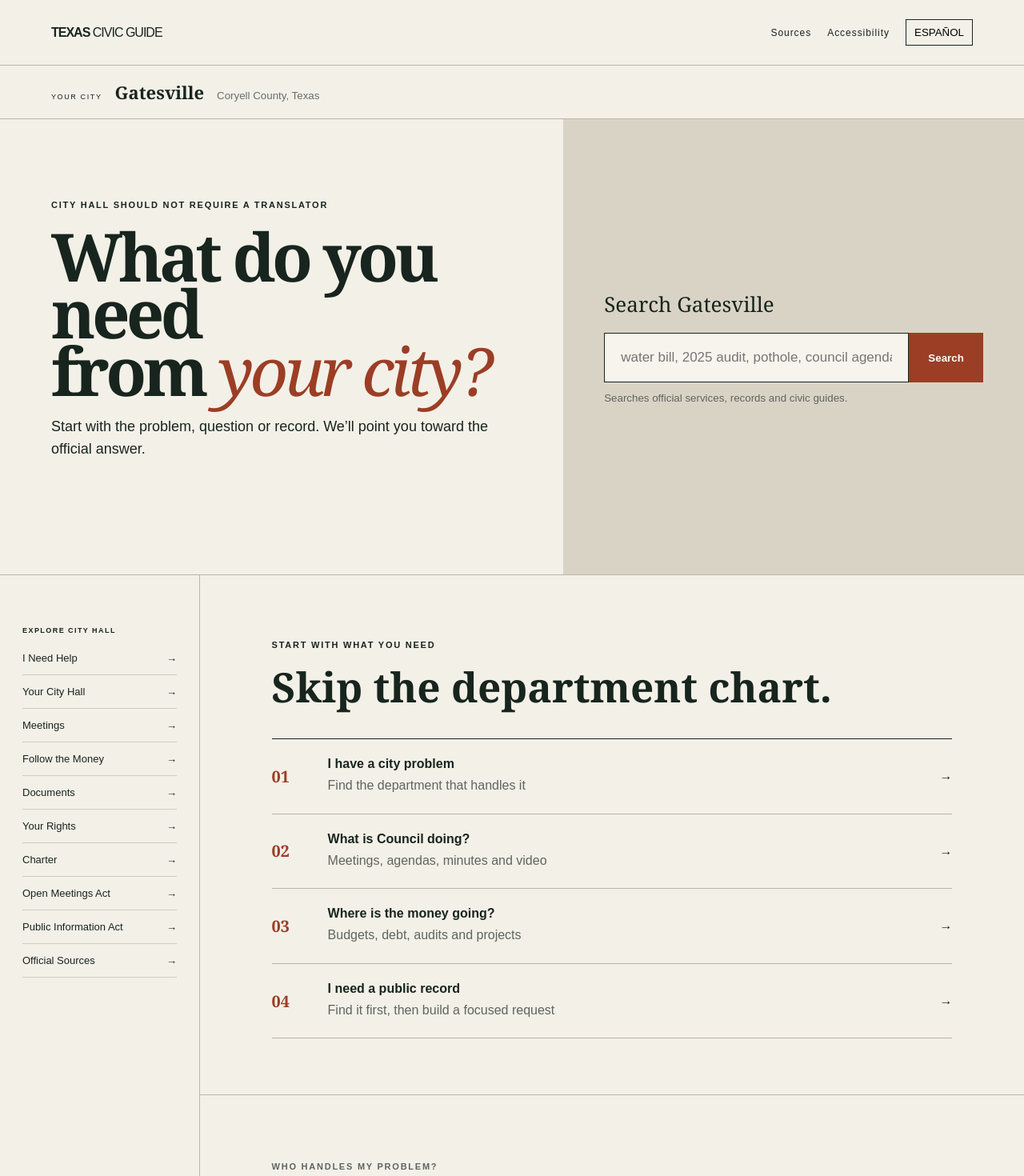
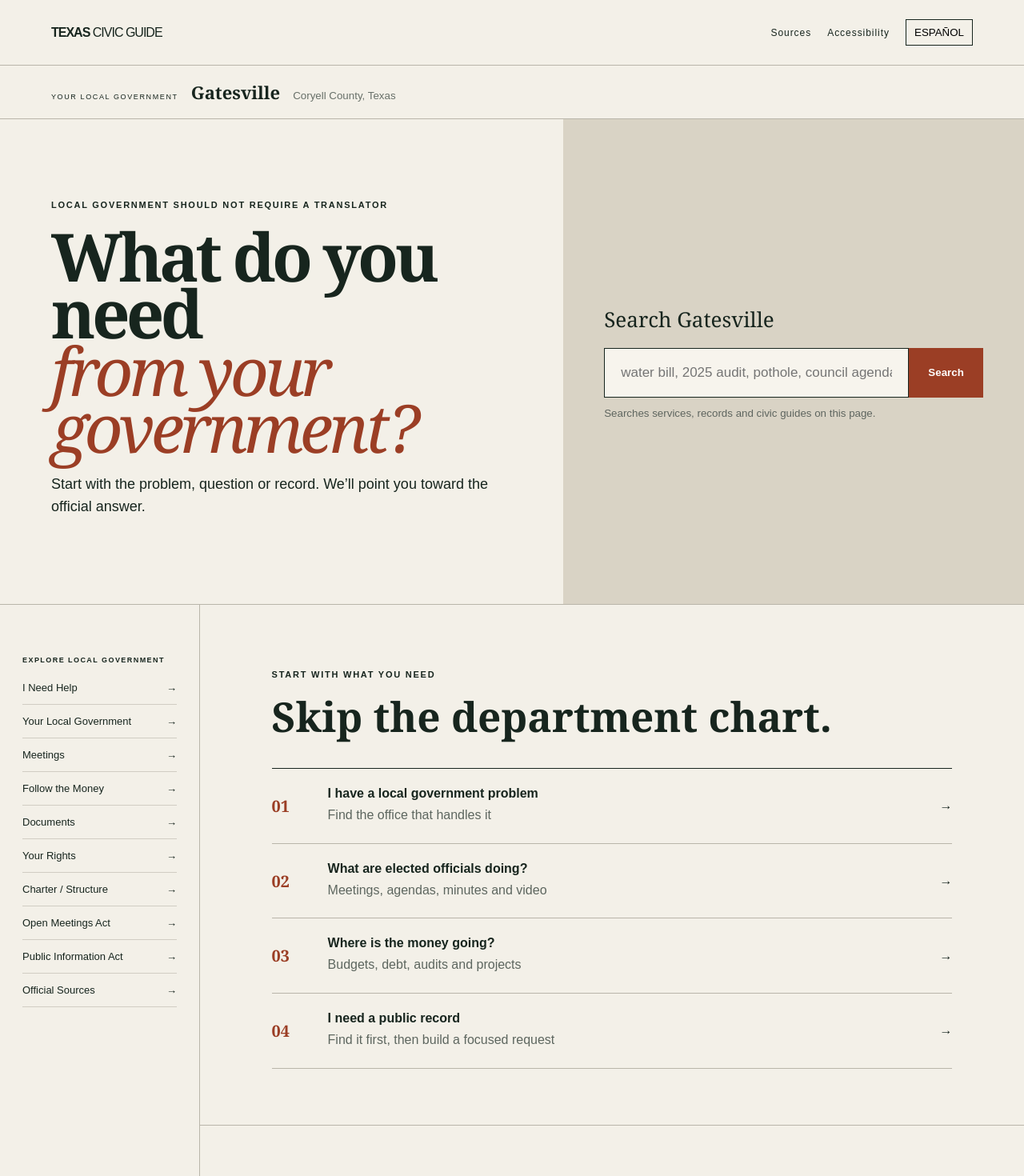
Before and after one commit to cryptoqueen23/texas-civic-guide, a Next.js app: page /gatesville in a window 1280 px wide. Shown: the top 1470 px of the page at 80% size. Built offline with nearby package versions, Linux system fonts and the light colour scheme.

Commit message:
Make Spanish toggle and resident search functional

```diff
--- a/components/CityHome.tsx
+++ b/components/CityHome.tsx
@@ -1,37 +1,80 @@
-type CityHomeProps = { city: string; subtitle: string; officialUrl: string };
+'use client';
 
-const actions = [
-  ['I have a city problem', 'Find the department that handles it', '#help'],
-  ['What is Council doing?', 'Meetings, agendas, minutes and video', '#meetings'],
-  ['Where is the money going?', 'Budgets, debt, audits and projects', '#money'],
-  ['I need a public record', 'Find it first, then build a focused request', '#records'],
+import { FormEvent, useMemo, useState } from 'react';
+
+type CityHomeProps = {
+  city: string;
+  subtitle: string;
+  officialUrl: string;
+  jurisdictionType?: 'city' | 'county';
+};
+
+type Lang = 'en' | 'es';
+
+const copy = {
+  en: {
+    sources:'Sources', accessibility:'Accessibility', toggle:'ESPAÑOL', your:'YOUR LOCAL GOVERNMENT',
+    eyebrow:'LOCAL GOVERNMENT SHOULD NOT REQUIRE A TRANSLATOR', heroA:'What do you need', heroB:'from your government?',
+    intro:'Start with the problem, question or record. We’ll point you toward the official answer.', search:'Search',
+    placeholder:'water bill, 2025 audit, pothole, council agenda…', searchNote:'Searches services, records and civic guides on this page.',
+    explore:'EXPLORE LOCAL GOVERNMENT', start:'START WITH WHAT YOU NEED', skip:'Skip the department chart.',
+    noResults:'No verified match yet. Try a broader term or use the official website.', results:'Search results',
+    official:'Official sources remain authoritative.', visit:'Visit the official website', independent:'Independent civic education resource',
+    notAffiliated:'Not affiliated with the City of Copperas Cove, City of Gatesville, or Coryell County.',
+  },
+  es: {
+    sources:'Fuentes', accessibility:'Accesibilidad', toggle:'ENGLISH', your:'TU GOBIERNO LOCAL',
+    eyebrow:'EL GOBIERNO LOCAL NO DEBERÍA NECESITAR TRADUCTOR', heroA:'¿Qué necesitas', heroB:'de tu gobierno?',
+    intro:'Empieza con el problema, la pregunta o el documento. Te dirigiremos a la respuesta oficial.', search:'Buscar',
+    placeholder:'factura de agua, auditoría 2025, bache, agenda del concejo…', searchNote:'Busca servicios, registros y guías cívicas en esta página.',
+    explore:'EXPLORA TU GOBIERNO LOCAL', start:'EMPIEZA CON LO QUE NECESITAS', skip:'No necesitas saber qué departamento buscar.',
+    noResults:'Todavía no hay una coincidencia verificada. Prueba un término más amplio o usa el sitio oficial.', results:'Resultados de búsqueda',
+    official:'Las fuentes oficiales siguen siendo la autoridad.', visit:'Visitar el sitio oficial', independent:'Recurso independiente de educación cívica',
+    notAffiliated:'No está afiliado con la Ciudad de Copperas Cove, la Ciudad de Gatesville ni el Condado de Coryell.',
+  }
+};
+
+const nav = {
+  en:['I Need Help','Your Local Government','Meetings','Follow the Money','Documents','Your Rights','Charter / Structure','Open Meetings Act','Public Information Act','Official Sources'],
+  es:['Necesito Ayuda','Tu Gobierno Local','Reuniones','Sigue el Dinero','Documentos','Tus Derechos','Carta / Estructura','Ley de Reuniones Abiertas','Ley de Información Pública','Fuentes Oficiales']
+};
+
+const sections = [
+  {id:'help', en:'I have a local government problem', es:'Tengo un problema con el gobierno local', descEn:'Find the office that handles it', descEs:'Encuentra la oficina que lo atiende', keywords:'water sewer utility trash street pothole drainage permit inspection code animal court record election tax sheriff clerk agua alcantarillado factura basura calle bache drenaje permiso inspección código animal tribunal registro elección impuesto alguacil secretario'},
+  {id:'meetings', en:'What are elected officials doing?', es:'¿Qué están haciendo los funcionarios electos?', descEn:'Meetings, agendas, minutes and video', descEs:'Reuniones, agendas, actas y video', keywords:'meeting agenda council commissioners court minutes video speak public comment reunión agenda concejo comisionados actas video hablar comentario público'},
+  {id:'money', en:'Where is the money going?', es:'¿A dónde va el dinero?', descEn:'Budgets, debt, audits and projects', descEs:'Presupuestos, deuda, auditorías y proyectos', keywords:'budget audit debt tax bond contract procurement capital water sewer presupuesto auditoría deuda impuesto bono contrato compras capital'},
+  {id:'records', en:'I need a public record', es:'Necesito un registro público', descEn:'Find it first, then build a focused request', descEs:'Encuéntralo primero y luego prepara una solicitud precisa', keywords:'record TPIA PIR open records public information document ordinance resolution report campaign finance registro información pública documento ordenanza resolución informe campaña finanzas'},
+  {id:'rights', en:'What are my rights?', es:'¿Cuáles son mis derechos?', descEn:'Texas open government and local authority', descEs:'Gobierno abierto de Texas y autoridad local', keywords:'rights charter open meetings OMA public information PIA TPIA speak council authority manager derechos carta reuniones abiertas información pública hablar autoridad administrador'}
 ];
 
-const nav = ['I Need Help','Your City Hall','Meetings','Follow the Money','Documents','Your Rights','Charter','Open Meetings Act','Public Information Act','Official Sources'];
-
 export default function CityHome({ city, subtitle, officialUrl }: CityHomeProps) {
-  return <main id="main">
-    <header className="city-header">
-      <a className="wordmark" href="/">TEXAS <span>CIVIC GUIDE</span></a>
-      <nav aria-label="Utility"><a href="#sources">Sources</a><a href="#accessibility">Accessibility</a><button type="button">ESPAÑOL</button></nav>
-    </header>
-    <div className="city-label"><span>YOUR CITY</span><strong>{city}</strong><small>{subtitle}</small></div>
-    <section className="resident-hero">
-      <div className="hero-copy"><p className="eyebrow">CITY HALL SHOULD NOT REQUIRE A TRANSLATOR</p><h1>What do you need<br/>from <em>your city?</em></h1><p>Start with the problem, question or record. We’ll point you toward the official answer.</p></div>
-      <form className="big-search" action="#search"><label htmlFor="city-search">Search {city}</label><div><input id="city-search" name="q" placeholder="water bill, 2025 audit, pothole, council agenda…"/><button>Search</button></div><small>Searches official services, records and civic guides.</small></form>
+  const [lang,setLang]=useState<Lang>('en');
+  const [query,setQuery]=useState('');
+  const [submitted,setSubmitted]=useState(false);
+  const t=copy[lang];
+  const results=useMemo(()=>{
+    const q=query.trim().toLowerCase();
+    if(!q) return [];
+    return sections.filter(s => `${s.en} ${s.es} ${s.descEn} ${s.descEs} ${s.keywords}`.toLowerCase().includes(q));
+  },[query]);
+  function submit(e:FormEvent){e.preventDefault();setSubmitted(true);requestAnimationFrame(()=>document.getElementById('search-results')?.scrollIntoView({behavior:'smooth',block:'start'}));}
+  const ids=['help','hall','meetings','money','documents','rights','charter','oma','pia','sources'];
+  return <main id="main" lang={lang}>
+    <header className="city-header"><a className="wordmark" href="/">TEXAS <span>CIVIC GUIDE</span></a><nav aria-label="Utility"><a href="#sources">{t.sources}</a><a href="#accessibility">{t.accessibility}</a><button type="button" onClick={()=>{setLang(lang==='en'?'es':'en');setSubmitted(false)}} aria-label={lang==='en'?'Cambiar a español':'Switch to English'}>{t.toggle}</button></nav></header>
+    <div className="city-label"><span>{t.your}</span><strong>{city}</strong><small>{subtitle}</small></div>
+    <section className="resident-hero"><div className="hero-copy"><p className="eyebrow">{t.eyebrow}</p><h1>{t.heroA}<br/><em>{t.heroB}</em></h1><p>{t.intro}</p></div>
+      <form className="big-search" onSubmit={submit}><label htmlFor="city-search">{t.search} {city}</label><div><input id="city-search" value={query} onChange={e=>{setQuery(e.target.value);setSubmitted(false)}} placeholder={t.placeholder}/><button type="submit">{t.search}</button></div><small>{t.searchNote}</small></form>
     </section>
-    <div className="city-layout">
-      <aside><p>EXPLORE CITY HALL</p>{nav.map((item,i)=><a key={item} href={'#'+['help','hall','meetings','money','documents','rights','charter','oma','pia','sources'][i]}>{item}<span>→</span></a>)}</aside>
-      <div className="city-content">
-        <section className="start"><p className="section-kicker">START WITH WHAT YOU NEED</p><h2>Skip the department chart.</h2><div className="action-list">{actions.map(([title,desc,href],i)=><a href={href} key={title}><b>0{i+1}</b><div><strong>{title}</strong><span>{desc}</span></div><i>→</i></a>)}</div></section>
-        <section id="help" className="editorial-section"><p className="section-kicker">WHO HANDLES MY PROBLEM?</p><h2>Get to the right desk the first time.</h2><p>Water and sewer · utility billing · trash · streets and potholes · drainage · permits · inspections · code enforcement · animal control · police non-emergency · fire · parks · municipal court · public records · elections · finance · HR · economic development · after-hours emergencies</p></section>
-        <section id="meetings" className="editorial-section split"><div><p className="section-kicker">WHAT IS COUNCIL DOING?</p><h2>Meetings without the scavenger hunt.</h2><p>Next meeting, agenda, packet, minutes, video, how to speak and the Open Meetings Act rules that matter to residents.</p></div><div className="source-note"><b>Official first</b><p>Every meeting link and factual summary should trace back to the city or State of Texas.</p></div></section>
-        <section id="money" className="editorial-section"><p className="section-kicker">FOLLOW THE MONEY</p><h2>Numbers need receipts.</h2><p>Tax rates, budgets, debt, bonds, certificates of obligation, enterprise funds, audits, contracts and capital projects, with an official source attached to every number.</p></section>
-        <section id="records" className="dark-section"><p>FIND IT BEFORE YOU PIR IT</p><h2>The record may already be public.</h2><span>Search budgets, audits, contracts, agendas, minutes, ordinances, resolutions, reports and campaign finance before writing a Public Information Act request.</span><a href="#documents">Search existing records →</a></section>
-        <section id="rights" className="editorial-section"><p className="section-kicker">YOUR RIGHTS</p><h2>Texas law, translated into human.</h2><p>Learn the Charter, Open Meetings Act and Public Information Act from shared statewide legal modules, then see how they apply to {city}.</p></section>
-        <section id="sources" className="sources"><strong>Official sources remain authoritative.</strong><a href={officialUrl}>Visit the official {city} website ↗</a></section>
-      </div>
-    </div>
-    <footer><div><b>Texas Civic Guide</b><span>Independent civic education resource</span></div><p>Not affiliated with the City of Copperas Cove or City of Gatesville.</p><nav><a href="#sources">Sources</a><a href="#accessibility">Accessibility</a><a href="#">Español</a><a href="#">Disclaimer</a><a href="https://www.tree.phoenixsecuritas.com">Phoenix Securitas ↗</a></nav></footer>
+    {submitted && <section id="search-results" className="search-results" aria-live="polite"><p className="section-kicker">{t.results}</p>{results.length? <div className="action-list">{results.map((r,i)=><a href={'#'+r.id} key={r.id}><b>0{i+1}</b><div><strong>{lang==='en'?r.en:r.es}</strong><span>{lang==='en'?r.descEn:r.descEs}</span></div><i>→</i></a>)}</div>:<p>{t.noResults} <a href={officialUrl} target="_blank" rel="noreferrer">{t.visit} ↗</a></p>}</section>}
+    <div className="city-layout"><aside><p>{t.explore}</p>{nav[lang].map((item,i)=><a key={item} href={'#'+ids[i]}>{item}<span>→</span></a>)}</aside><div className="city-content">
+      <section className="start"><p className="section-kicker">{t.start}</p><h2>{t.skip}</h2><div className="action-list">{sections.slice(0,4).map((s,i)=><a href={'#'+s.id} key={s.id}><b>0{i+1}</b><div><strong>{lang==='en'?s.en:s.es}</strong><span>{lang==='en'?s.descEn:s.descEs}</span></div><i>→</i></a>)}</div></section>
+      <section id="help" className="editorial-section"><p className="section-kicker">{lang==='en'?'WHO HANDLES MY PROBLEM?':'¿QUIÉN ATIENDE MI PROBLEMA?'}</p><h2>{lang==='en'?'Get to the right office the first time.':'Llega a la oficina correcta desde el principio.'}</h2><p>{lang==='en'?'Water and sewer · utility billing · trash · streets and potholes · drainage · permits · inspections · code enforcement · animal control · police/sheriff non-emergency · fire · parks · municipal/county court · public records · elections · finance · HR · economic development · after-hours emergencies':'Agua y alcantarillado · facturación · basura · calles y baches · drenaje · permisos · inspecciones · cumplimiento de códigos · control de animales · policía/alguacil no emergencia · bomberos · parques · tribunal municipal/del condado · registros públicos · elecciones · finanzas · recursos humanos · desarrollo económico · emergencias fuera de horario'}</p></section>
+      <section id="meetings" className="editorial-section split"><div><p className="section-kicker">{lang==='en'?'WHAT ARE THEY DOING?':'¿QUÉ ESTÁN HACIENDO?'}</p><h2>{lang==='en'?'Meetings without the scavenger hunt.':'Reuniones sin búsqueda del tesoro.'}</h2><p>{lang==='en'?'Next meeting, agenda, packet, minutes, video, how to speak and the Open Meetings Act rules that matter to residents.':'Próxima reunión, agenda, paquete, actas, video, cómo participar y las reglas de la Ley de Reuniones Abiertas que importan a los residentes.'}</p></div><div className="source-note"><b>{lang==='en'?'Official first':'Primero lo oficial'}</b><p>{lang==='en'?'Every factual summary should trace back to the local government or State of Texas.':'Todo resumen factual debe poder rastrearse al gobierno local o al Estado de Texas.'}</p></div></section>
+      <section id="money" className="editorial-section"><p className="section-kicker">{lang==='en'?'FOLLOW THE MONEY':'SIGUE EL DINERO'}</p><h2>{lang==='en'?'Numbers need receipts.':'Los números necesitan recibos.'}</h2><p>{lang==='en'?'Tax rates, budgets, debt, bonds, audits, contracts and capital projects, with an official source attached to every number.':'Tasas de impuestos, presupuestos, deuda, bonos, auditorías, contratos y proyectos de capital, con una fuente oficial para cada cifra.'}</p></section>
+      <section id="records" className="dark-section"><p>{lang==='en'?'FIND IT BEFORE YOU PIR IT':'ENCUÉNTRALO ANTES DE PEDIRLO'}</p><h2>{lang==='en'?'The record may already be public.':'El registro quizá ya sea público.'}</h2><span>{lang==='en'?'Search budgets, audits, contracts, agendas, minutes, ordinances, resolutions, reports and campaign finance before writing a Public Information Act request.':'Busca presupuestos, auditorías, contratos, agendas, actas, ordenanzas, resoluciones, informes y finanzas de campaña antes de presentar una solicitud de información pública.'}</span></section>
+      <section id="rights" className="editorial-section"><p className="section-kicker">{lang==='en'?'YOUR RIGHTS':'TUS DERECHOS'}</p><h2>{lang==='en'?'Texas law, translated into human.':'La ley de Texas, explicada en lenguaje humano.'}</h2><p>{lang==='en'?`Learn the Open Meetings Act and Public Information Act from shared statewide legal modules, then see how they apply to ${city}.`:`Aprende la Ley de Reuniones Abiertas y la Ley de Información Pública y luego mira cómo se aplican a ${city}.`}</p></section>
+      <section id="sources" className="sources"><strong>{t.official}</strong><a href={officialUrl} target="_blank" rel="noreferrer">{t.visit} ↗</a></section>
+    </div></div>
+    <footer><div><b>Texas Civic Guide</b><span>{t.independent}</span></div><p>{t.notAffiliated}</p><nav><a href="#sources">{t.sources}</a><a href="#accessibility">{t.accessibility}</a><button className="footer-lang" onClick={()=>setLang(lang==='en'?'es':'en')}>{t.toggle}</button><a href="https://www.tree.phoenixsecuritas.com">Phoenix Securitas ↗</a></nav></footer>
   </main>;
 }
```
